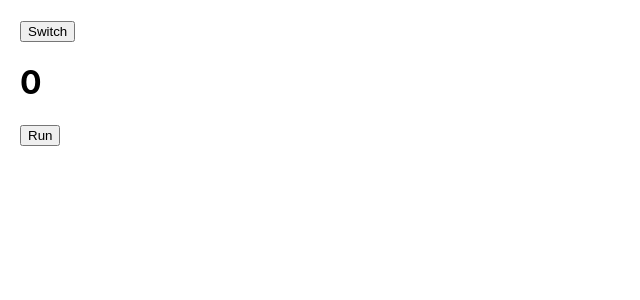
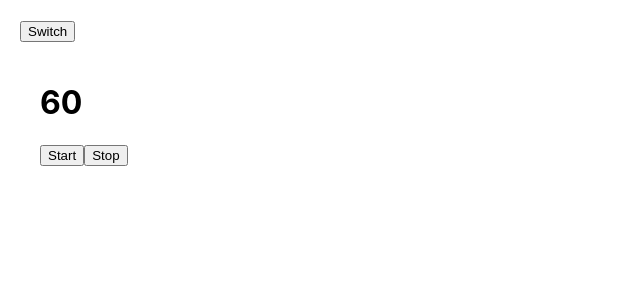
Before and after one commit to github-nqvnlc/tiktok-reactjs, a React (Create React App) app: page / in a window 1280 px wide. Both pictures are taken after a click on the button "Switch". Shown: the top 300 px of the page, without its empty margins (0-640 px from the left). Built offline with nearby package versions, Linux system fonts and the light colour scheme.

Commit message:
useRef ex1

```diff
--- a/src/Content.js
+++ b/src/Content.js
@@ -1,22 +1,24 @@
-import { useEffect, useLayoutEffect, useState } from "react"
+import { useEffect, useRef, useLayoutEffect, useState } from "react"
 
 function Content() {
-    const [count, setCount] = useState(0)
+    const [count, setCount] = useState(60)
+    let timerId = useRef()
+    const handleStart = () => {
+        timerId.current = setInterval(() => {
+            setCount(prevCount => prevCount - 1)
+        }, 1000)
+    }
 
-    useLayoutEffect(() =>{
-        if (count > 3) {
-            setCount(0)
-        }
-    }, [count])
-
-    const handleRun = () => {
-        setCount(count + 1)
+    const handleStop = () => {
+        clearInterval(timerId.current)
     }
 
     return (
-        <div>
-           <h1>{count}</h1>
-           <button onClick = {handleRun}>Run</button>
+        <div style={{ padding: 20 }}>
+            <h1>{count}</h1>
+            <button onClick={handleStart}>Start</button>
+            <button onClick={handleStop}>Stop</button>
+
         </div>
     )
 }
```
